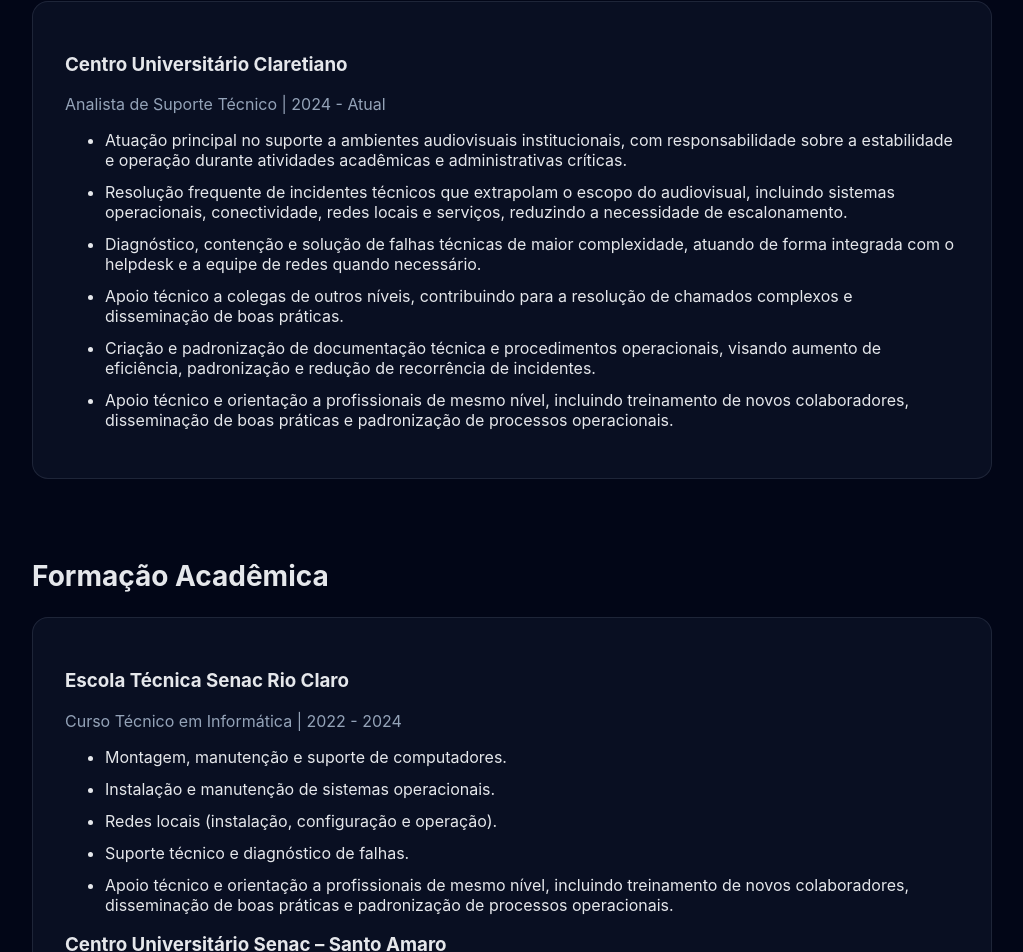
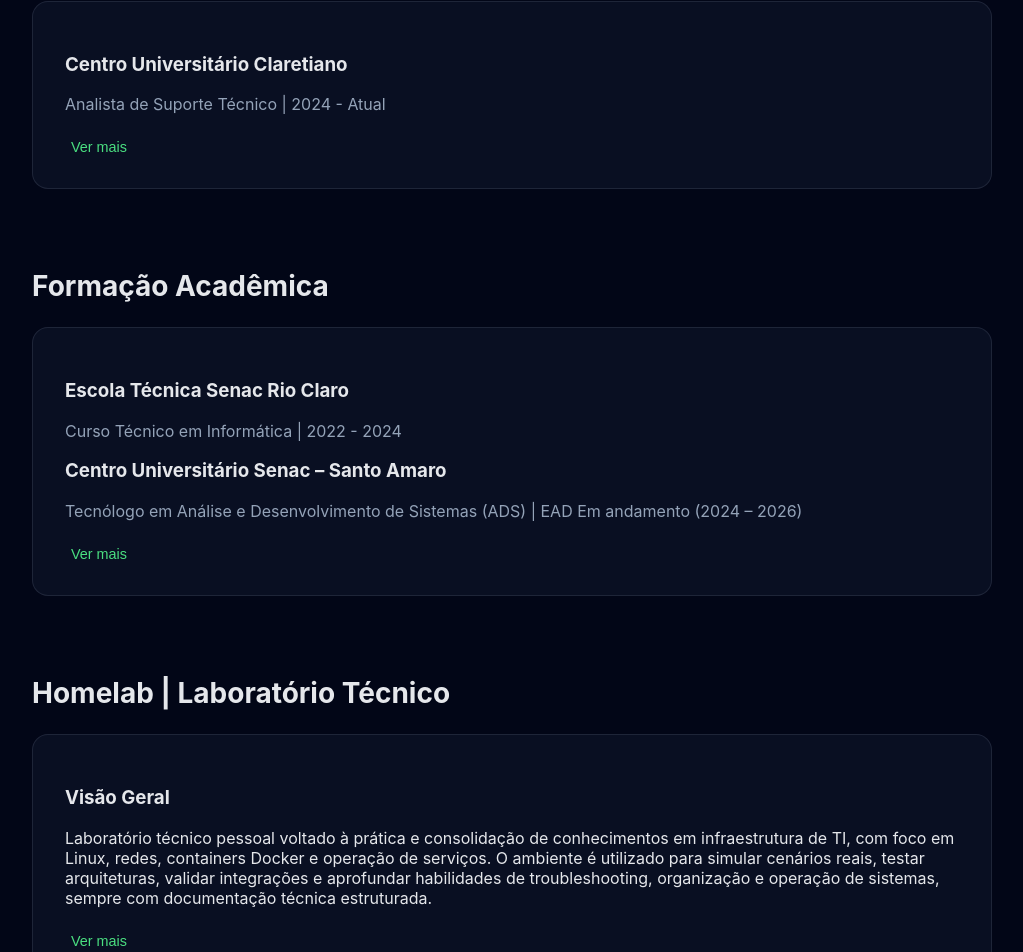
Before and after one commit to Ivan8505/ivanrodrigues.dev, a Nuxt app: page / in a window 1280 px wide. Shown: the part 1005-1957 px from the top of the page, without its empty margins (128-1151 px from the left). Built offline with nearby package versions, Linux system fonts and the light colour scheme.

Commit message:
adicionando ver mais ver menos para que landing page fique menor de uma forma mais simplista

```diff
--- a/app/pages/index.vue
+++ b/app/pages/index.vue
@@ -44,8 +44,10 @@
       <section id="experiencia" class="section">
           <h2>Experiência Profissional</h2>
           <div class="card">
-          <h3>Centro Universitário Claretiano</h3>
+            <!-- <div  > -->
+            <h3 :class="{ clamp: !expandedExp }">Centro Universitário Claretiano</h3>
             <span class="role">Analista de Suporte Técnico | 2024 - Atual</span>
+            <span v-if="expandedExp">
               <ul class="bullets">
                 <li>Atuação principal no suporte a ambientes audiovisuais institucionais, com responsabilidade sobre a estabilidade e operação durante atividades acadêmicas e administrativas críticas.</li>
                 <li>Resolução frequente de incidentes técnicos que extrapolam o escopo do audiovisual, incluindo sistemas operacionais, conectividade, redes locais e serviços, reduzindo a necessidade de escalonamento.</li>
@@ -54,6 +56,11 @@
                 <li>Criação e padronização de documentação técnica e procedimentos operacionais, visando aumento de eficiência, padronização e redução de recorrência de incidentes.</li>
                 <li>Apoio técnico e orientação a profissionais de mesmo nível, incluindo treinamento de novos colaboradores, disseminação de boas práticas e padronização de processos operacionais.</li>
               </ul>
+            </span>
+            <button @click="expandedExp = !expandedExp" class="ver-mais">
+              {{ expandedExp ? 'Ver menos' : 'Ver mais' }}
+            </button>
+          <!-- </div> -->
         </div>
       </section>
 
@@ -61,8 +68,10 @@
       <section id="academica" class="section">
         <h2>Formação Acadêmica</h2>
         <div class="card">
-          <h3>Escola Técnica Senac Rio Claro</h3>
+          <!-- <div :class="{ clamp: !expandedFormacao }" > -->
+            <h3 :class="{ clamp: !expandedFormacao }">Escola Técnica Senac Rio Claro</h3>
             <span class="role">Curso Técnico em Informática | 2022 - 2024</span>
+            <span v-if="expandedFormacao">
               <ul class="bullets">
                 <li>Montagem, manutenção e suporte de computadores.</li>
                 <li>Instalação e manutenção de sistemas operacionais.</li>
@@ -70,8 +79,10 @@
                 <li>Suporte técnico e diagnóstico de falhas.</li>
                 <li>Apoio técnico e orientação a profissionais de mesmo nível, incluindo treinamento de novos colaboradores, disseminação de boas práticas e padronização de processos operacionais.</li>
               </ul>
+            </span>
             <h3>Centro Universitário Senac – Santo Amaro</h3>
             <span class="role">Tecnólogo em Análise e Desenvolvimento de Sistemas (ADS) | EAD Em andamento (2024 – 2026)</span>
+            <span v-if="expandedFormacao">
               <p>Formação superior tecnológica com foco em análise de sistemas, arquitetura de software, bancos de dados e sistemas distribuídos, aplicados à compreensão de ambientes, serviços e operações de TI.</p>
               Principais áreas abordadas:
               <ul class="bullets">
@@ -82,18 +93,24 @@
                 <li>Fundamentos de linguagens de servidor e Web Standards.</li>
                 <li>Gerenciamento de projetos e visão de ciclo de vida de sistemas.</li>
               </ul>
+            </span>
+            <button @click="expandedFormacao = !expandedFormacao" class="ver-mais">
+              {{ expandedFormacao ? 'Ver menos' : 'Ver mais' }}
+            </button>
+          <!-- </div> -->
         </div>
       </section>
 
       <!-- HOME LAB -->
       <section id="home-lab" class="section">
-        <h2>Homelab | Laboratório Técnico</h2>
+        <h2 :class="{ clamp: !expandedLab }">Homelab | Laboratório Técnico</h2>
         <div class="card">
           <h3>Visão Geral</h3>
           <p>
             Laboratório técnico pessoal voltado à prática e consolidação de conhecimentos em infraestrutura de TI, com foco em Linux, redes, containers Docker e operação de serviços.
             O ambiente é utilizado para simular cenários reais, testar arquiteturas, validar integrações e aprofundar habilidades de troubleshooting, organização e operação de sistemas, sempre com documentação técnica estruturada.
           </p>
+          <span v-if="expandedLab">
           <h4>O que é explorado no ambiente:</h4>
           <ul class="bullets">
             <li>Administração de sistemas Linux.</li>
@@ -117,6 +134,12 @@
           </p>
           <br>
           <a href="https://xwiki.ivanrodrigues.dev" target="_blank" class="btn primary">Documentação</a>
+          </span>
+          <p>
+            <button @click="expandedLab = !expandedLab" class="ver-mais">
+              {{ expandedLab ? 'Ver menos' : 'Ver mais' }}
+            </button>
+          </p>
         </div>
       </section>
 
@@ -150,6 +173,14 @@
 
 <script setup>
 // Landing page estática
+
+import { ref } from 'vue'
+const expandedExp = ref(false)
+const expandedFormacao = ref(false)
+const expandedLab = ref(false)
+
+
+
 </script>
 
 <style scoped>
@@ -285,4 +316,22 @@
   font-size: 0.85rem;
   color: #64748b;
 }
+
+.clamp {
+  display: -webkit-box;
+  -webkit-line-clamp: 3; /* quantas linhas aparecem */
+  -webkit-box-orient: vertical;
+  overflow: hidden;
+}
+
+.ver-mais {
+  margin-top: 0.5rem;
+  font-size: 0.9rem;
+  color: #4ade80; /* verde clean */
+  background: none;
+  border: none;
+  cursor: pointer;
+}
+
+
 </style>
--- a/app/pages/teste.vue
+++ /dev/null
@@ -1,6 +0,0 @@
-<template>
-  <section>
-    <h1>Homelab</h1>
-    <p>Documentação e arquitetura do laboratório.</p>
-  </section>
-</template>
```
Lines whose indentation alone changed are shown as unchanged.
